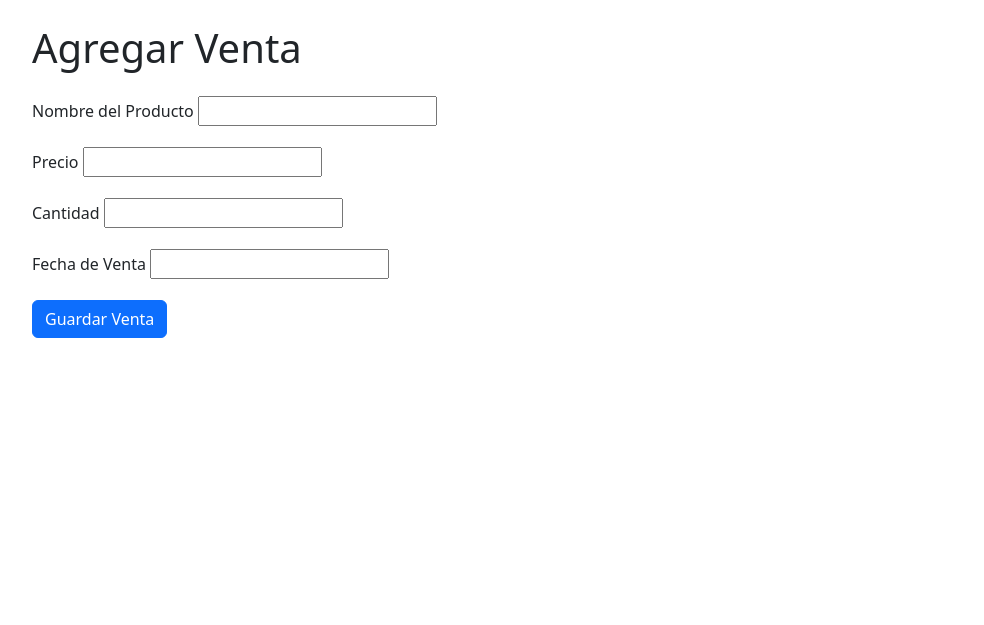
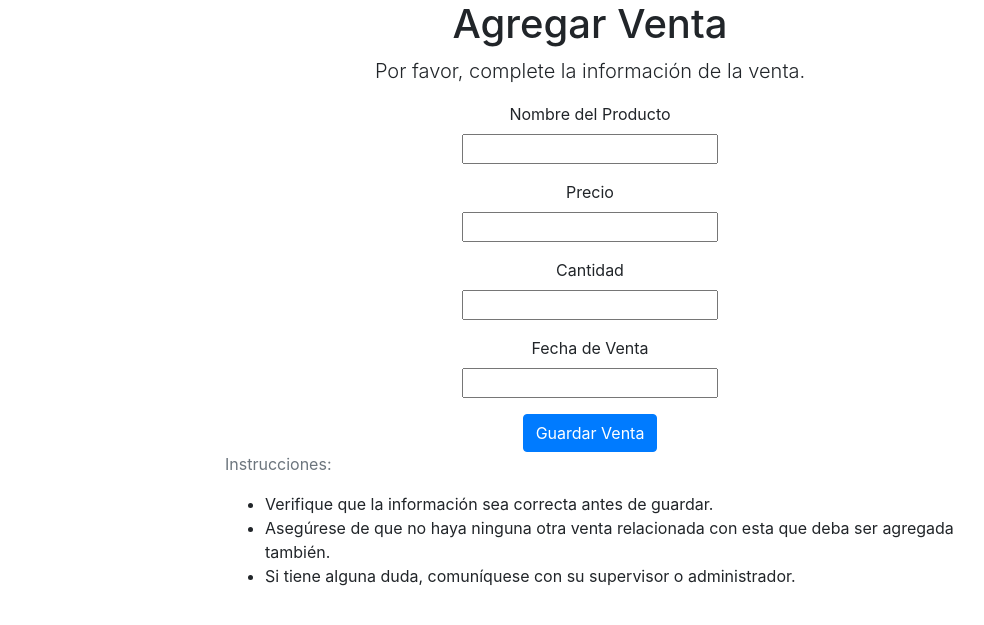
Before and after one commit to Alescobarc/evaluacion, a Django app: page /agregar_venta/ in a window 1280 px wide. Shown: the top 625 px of the page, without its empty margins (50-1034 px from the left). Run offline with Django 5.2, Linux system fonts and the light colour scheme; some libraries are stand-ins or nearby versions.

Commit message:
modificacion archivo url.py, views.py y pagina admin

```diff
--- a/app1/apli1/templates/agregar_venta.html
+++ b/app1/apli1/templates/agregar_venta.html
@@ -5,16 +5,20 @@
     <meta charset="UTF-8">
     <meta name="viewport" content="width=device-width, initial-scale=1.0">
     <title>Agregar Venta - Panel de Administrador</title>
-    <link href="https://cdn.jsdelivr.net/npm/bootstrap@5.3.3/dist/css/bootstrap.min.css" rel="stylesheet">
+    <link rel="stylesheet" href="https://stackpath.bootstrapcdn.com/bootstrap/4.5.2/css/bootstrap.min.css">
 </head>
 <body>
+    <div class="container">
+        <div class="row">
+            <div class="col-md-8 offset-md-2">
+                <h1 class="text-center">Agregar Venta</h1>
+                <p class="lead text-center">Por favor, complete la información de la venta.</p>
 
-<div class="container mt-4">
-    <h1 class="mb-4">Agregar Venta</h1>
                 <form method="post">
                     {% csrf_token %}
-        <div class="mb-3">
+                    <div class="form-group text-center">
                         <label for="id_product_name" class="form-label">Nombre del Producto</label>
+                        <div class="col-md-6 offset-md-3">
                             {{ form.product_name }}
                             {% if form.product_name.errors %}
                                 <div class="invalid-feedback">
@@ -22,8 +26,10 @@
                                 </div>
                             {% endif %}
                         </div>
-        <div class="mb-3">
+                    </div>
+                    <div class="form-group text-center">
                         <label for="id_price" class="form-label">Precio</label>
+                        <div class="col-md-6 offset-md-3">
                             {{ form.price }}
                             {% if form.price.errors %}
                                 <div class="invalid-feedback">
@@ -31,8 +37,10 @@
                                 </div>
                             {% endif %}
                         </div>
-        <div class="mb-3">
+                    </div>
+                    <div class="form-group text-center">
                         <label for="id_quantity" class="form-label">Cantidad</label>
+                        <div class="col-md-6 offset-md-3">
                             {{ form.quantity }}
                             {% if form.quantity.errors %}
                                 <div class="invalid-feedback">
@@ -40,8 +48,10 @@
                                 </div>
                             {% endif %}
                         </div>
-        <div class="mb-3">
+                    </div>
+                    <div class="form-group text-center">
                         <label for="id_date_sold" class="form-label">Fecha de Venta</label>
+                        <div class="col-md-6 offset-md-3">
                             {{ form.date_sold }}
                             {% if form.date_sold.errors %}
                                 <div class="invalid-feedback">
@@ -49,10 +59,24 @@
                                 </div>
                             {% endif %}
                         </div>
+                    </div>
+                    <div class="text-center">
                         <button type="submit" class="btn btn-primary">Guardar Venta</button>
+                    </div>
                 </form>
+
+                <p class="text-muted">Instrucciones:</p>
+                <ul>
+                    <li>Verifique que la información sea correcta antes de guardar.</li>
+                    <li>Asegúrese de que no haya ninguna otra venta relacionada con esta que deba ser agregada también.</li>
+                    <li>Si tiene alguna duda, comuníquese con su supervisor o administrador.</li>
+                </ul>
+            </div>
+        </div>
     </div>
 
-<script src="https://cdn.jsdelivr.net/npm/bootstrap@5.3.3/dist/js/bootstrap.bundle.min.js"></script>
+    <script src="https://code.jquery.com/jquery-3.5.1.slim.min.js"></script>
+    <script src="https://cdn.jsdelivr.net/npm/popper.js@1.16.1/dist/umd/popper.min.js"></script>
+    <script src="https://stackpath.bootstrapcdn.com/bootstrap/4.5.2/js/bootstrap.min.js"></script>
 </body>
 </html>
--- a/app1/apli1/templates/base.html
+++ b/app1/apli1/templates/base.html
@@ -78,7 +78,7 @@
 
         <ul>
             <li style="color: black;">
-                                        Cerrar sesión: Cierra la sesión actual y regresa a la pagina principal.
+                                        Cerrar sesión: Cierra la sesión actual y regresa al inicio de sesión.
                                         Esta opción es útil cuando necesita salir del panel de administrador y volver a ingresar más tarde.
                                         Asegúrese de cerrar sesión cuando termine de utilizar el panel de administrador
                                         para mantener la seguridad de nuestra tienda en línea.</li>
--- a/app1/apli1/urls.py
+++ b/app1/apli1/urls.py
@@ -10,9 +10,9 @@ urlpatterns = [
     path('recuperar/', views.recuperar, name='recuperar'),
     path('admin_login/', views.admin_login, name='admin_login'),
     path('base/', views.base_view, name='base_view'),
-    path('lista_ventas/', views.sales_list, name='lista_ventas'),  # Lista de ventas
+    path('lista_ventas/', views.lista_ventas, name='lista_ventas'),  # Lista de ventas
     path('agregar_venta/', views.agregar_venta, name='agregar_venta'),  # Añadir venta
-    path('modificar_venta/<int:pk>/', views.sale_update, name='modificar_venta'), # Actualizar venta
-    path('eliminar_venta/<int:pk>/', views.sale_delete, name='eliminar_venta'),  # Eliminar venta
+    path('modificar_venta/<int:pk>/', views.actualizar_ventas, name='modificar_venta'), # Actualizar venta
+    path('eliminar_venta/<int:pk>/', views.eliminar_venta, name='eliminar_venta'),  # Eliminar venta
     # Otras URLs necesarias para tu aplicación
 ]
--- a/app1/apli1/views.py
+++ b/app1/apli1/views.py
@@ -18,7 +18,6 @@ def Checkout(request):
     return render(request, 'Checkout.html')
 
 def user_login(request):
-    # Lógica de inicio de sesión para usuarios normales
     pass
 
 def base_view(request):
@@ -55,7 +54,7 @@ def admin_login(request):
 # CRUD de ventas
 
 
-def sales_list(request):
+def lista_ventas(request):
     sales = Sale.objects.all()
     return render(request, 'lista_ventas.html', {'sales': sales})
 
@@ -63,20 +62,20 @@ def agregar_venta(request):
     if request.method == 'POST':
         form = SaleForm(request.POST)
         if form.is_valid():
-            print("Form is valid")
+            print("Form no valido")
             form.save()
-            print("Form saved")
-            return redirect('lista_ventas')  # Redirect to the lista_ventas page
+            print("Form guardado")
+            return redirect('lista_ventas')
         else:
-            print("Form is not valid")
-            print(form.errors)  # Print the errors in the form
+            print("Formato no valido")
+            print(form.errors)
             for field, errors in form.errors.items():
-                print(f"Error in {field}: {errors}")
+                print(f"Error en {field}: {errors}")
     else:
         form = SaleForm()
     return render(request, 'agregar_venta.html', {'form': form})
 
-def sale_update(request, pk):
+def actualizar_ventas(request, pk):
     sale = get_object_or_404(Sale, pk=pk)
     if request.method == 'POST':
         form = SaleForm(request.POST, instance=sale)
@@ -87,7 +86,7 @@ def sale_update(request, pk):
         form = SaleForm(instance=sale)
     return render(request, 'modificar_venta.html', {'form': form})
 
-def sale_delete(request, pk):
+def eliminar_venta(request, pk):
     sale = get_object_or_404(Sale, pk=pk)
     if request.method == 'POST':
         sale.delete()
@@ -106,5 +105,5 @@ class StrikeCreateView(CreateView):
     success_url = '/strikes/'
 
     def form_valid(self, form):
-        form.save()  # Save the form data to the database
+        form.save()
         return redirect(self.success_url)
```
Also changed, not shown: app1/db.sqlite3. Lines whose indentation alone changed are shown as unchanged.
